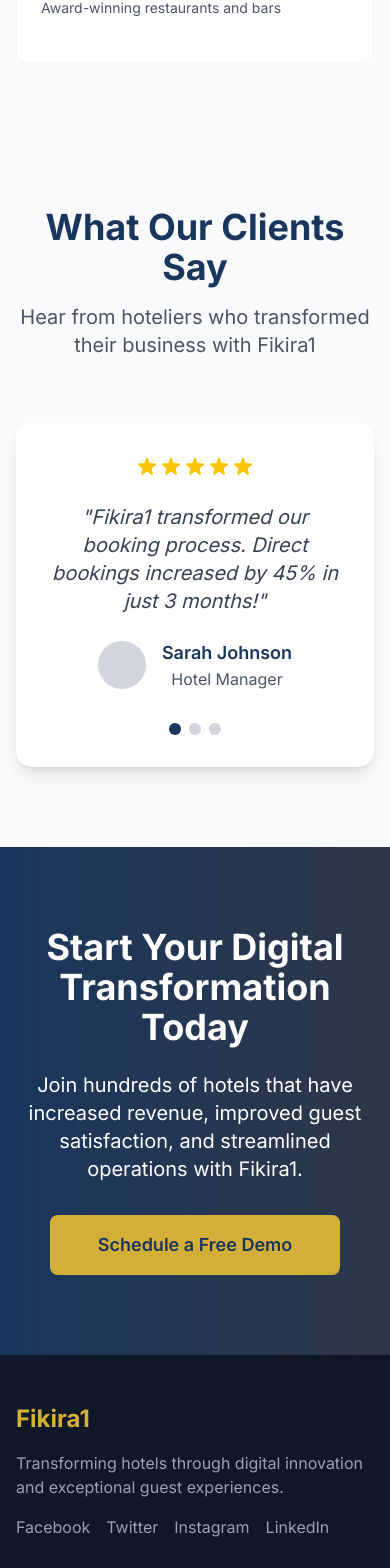
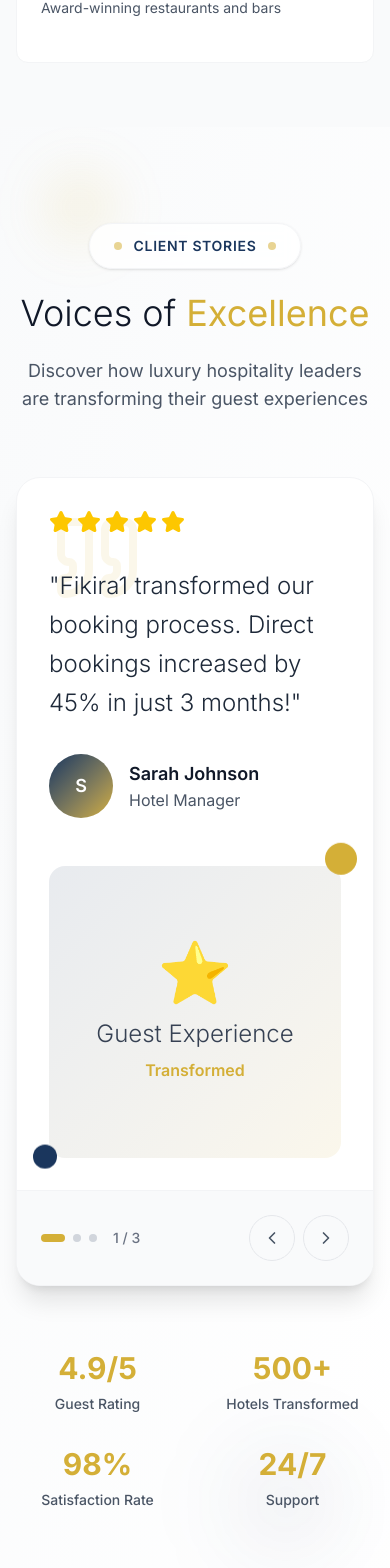
Before and after one commit to purityruth/shanda_hotel, a Next.js app: page / in a window 390 px wide. Shown: the part 6757-8325 px from the top of the page. Built offline with nearby package versions, Linux system fonts and the light colour scheme.

Commit message:
Testimonials section

```diff
--- a/src/components/TestimonialsSection.tsx
+++ b/src/components/TestimonialsSection.tsx
@@ -1,52 +1,107 @@
 // components/TestimonialsSection.tsx
 'use client';
 
-import { useState } from 'react';
+import { useState, useRef, useEffect } from 'react';
 import { testimonials } from '@/lib/data';
+import { Quote, Star, ChevronLeft, ChevronRight } from 'lucide-react';
 
 export default function TestimonialsSection() {
   const [currentTestimonial, setCurrentTestimonial] = useState(0);
+  const [isVisible, setIsVisible] = useState(false);
+  const sectionRef = useRef(null);
+
+  useEffect(() => {
+    const observer = new IntersectionObserver(
+      ([entry]) => {
+        if (entry.isIntersecting) {
+          setIsVisible(true);
+        }
+      },
+      { threshold: 0.2 }
+    );
+
+    if (sectionRef.current) {
+      observer.observe(sectionRef.current);
+    }
+
+    return () => observer.disconnect();
+  }, []);
+
+  const nextTestimonial = () => {
+    setCurrentTestimonial((prev) => (prev + 1) % testimonials.length);
+  };
+
+  const prevTestimonial = () => {
+    setCurrentTestimonial((prev) => (prev - 1 + testimonials.length) % testimonials.length);
+  };
 
   return (
-    <section className="py-20 bg-gray-50">
-      <div className="container mx-auto px-4">
-        <div className="text-center mb-16">
-          <h2 className="text-4xl font-bold text-primary mb-4">
-            What Our Clients Say
+    <section ref={sectionRef} className="py-24 bg-gradient-to-br from-gray-50 to-white relative overflow-hidden">
+      {/* Background Elements */}
+      <div className="absolute top-10 left-10 w-20 h-20 bg-secondary/10 rounded-full blur-xl"></div>
+      <div className="absolute bottom-10 right-10 w-32 h-32 bg-primary/5 rounded-full blur-2xl"></div>
+
+      <div className="container mx-auto px-4 relative z-10">
+        {/* Header */}
+        <div className={`text-center mb-16 transition-all duration-1000 ${
+          isVisible ? 'opacity-100 translate-y-0' : 'opacity-0 translate-y-8'
+        }`}>
+          <div className="inline-flex items-center gap-3 bg-white/80 backdrop-blur-sm px-6 py-3 rounded-full shadow-sm border border-gray-100 mb-6">
+            <div className="w-2 h-2 bg-secondary rounded-full animate-pulse"></div>
+            <span className="text-sm font-semibold text-primary uppercase tracking-wider">
+              Client Stories
+            </span>
+            <div className="w-2 h-2 bg-secondary rounded-full animate-pulse"></div>
+          </div>
+
+          <h2 className="text-4xl md:text-5xl font-light text-gray-900 mb-6">
+            Voices of <span className="text-secondary font-normal">Excellence</span>
           </h2>
-          <p className="text-xl text-gray-600">
-            Hear from hoteliers who transformed their business with Fikira1
+          <p className="text-lg text-gray-600 max-w-2xl mx-auto">
+            Discover how luxury hospitality leaders are transforming their guest experiences
           </p>
         </div>
 
-        <div className="max-w-4xl mx-auto">
-          <div className="bg-white rounded-2xl shadow-lg p-8 md:p-12">
-            <div className="text-center">
-              <div className="flex justify-center mb-6">
+        {/* Testimonial Carousel */}
+        <div className="max-w-6xl mx-auto">
+          <div className={`relative bg-white rounded-3xl shadow-xl border border-gray-100 overflow-hidden transition-all duration-1000 ${
+            isVisible ? 'opacity-100 translate-y-0' : 'opacity-0 translate-y-8'
+          }`}>
+            {/* Decorative Quote Icon */}
+            <div className="absolute top-8 left-8 text-secondary/10">
+              <Quote className="w-24 h-24" />
+            </div>
+
+            <div className="relative z-10 p-8 md:p-12 lg:p-16">
+              <div className="grid grid-cols-1 lg:grid-cols-2 gap-12 items-center">
+                {/* Testimonial Content */}
+                <div className="space-y-8">
+                  {/* Stars */}
+                  <div className="flex gap-1">
                     {[...Array(5)].map((_, i) => (
-                  <svg
+                      <Star
                         key={i}
                         className={`w-6 h-6 ${
                           i < testimonials[currentTestimonial].rating
-                        ? 'text-yellow-400'
+                            ? 'text-yellow-400 fill-current'
                             : 'text-gray-300'
                         }`}
-                    fill="currentColor"
-                    viewBox="0 0 20 20"
-                  >
-                    <path d="M9.049 2.927c.3-.921 1.603-.921 1.902 0l1.07 3.292a1 1 0 00.95.69h3.462c.969 0 1.371 1.24.588 1.81l-2.8 2.034a1 1 0 00-.364 1.118l1.07 3.292c.3.921-.755 1.688-1.54 1.118l-2.8-2.034a1 1 0 00-1.175 0l-2.8 2.034c-.784.57-1.838-.197-1.539-1.118l1.07-3.292a1 1 0 00-.364-1.118L2.98 8.72c-.783-.57-.38-1.81.588-1.81h3.461a1 1 0 00.951-.69l1.07-3.292z" />
-                  </svg>
+                      />
                     ))}
                   </div>
 
-              <blockquote className="text-xl md:text-2xl text-gray-700 mb-6 italic">
+                  {/* Quote */}
+                  <blockquote className="text-2xl md:text-3xl font-light text-gray-800 leading-relaxed">
                     "{testimonials[currentTestimonial].content}"
                   </blockquote>
 
-              <div className="flex items-center justify-center space-x-4">
-                <div className="w-12 h-12 bg-gray-300 rounded-full flex-shrink-0" />
+                  {/* Author */}
+                  <div className="flex items-center gap-4">
+                    <div className="w-16 h-16 bg-gradient-to-br from-primary to-secondary rounded-full flex items-center justify-center text-white font-semibold text-lg">
+                      {testimonials[currentTestimonial].name.charAt(0)}
+                    </div>
                     <div>
-                  <div className="font-semibold text-primary text-lg">
+                      <div className="font-semibold text-gray-900 text-lg">
                         {testimonials[currentTestimonial].name}
                       </div>
                       <div className="text-gray-600">
@@ -56,18 +111,85 @@
                   </div>
                 </div>
 
-            <div className="flex justify-center mt-8 space-x-2">
+                {/* Visual Element */}
+                <div className="relative">
+                  <div className="aspect-square rounded-2xl bg-gradient-to-br from-primary/10 to-secondary/10 flex items-center justify-center">
+                    <div className="text-center">
+                      <div className="text-6xl mb-4">⭐</div>
+                      <div className="text-2xl font-light text-gray-700">Guest Experience</div>
+                      <div className="text-secondary font-semibold mt-2">Transformed</div>
+                    </div>
+                  </div>
+
+                  {/* Floating Elements */}
+                  <div className="absolute -top-4 -right-4 w-8 h-8 bg-secondary rounded-full animate-bounce"></div>
+                  <div className="absolute -bottom-4 -left-4 w-6 h-6 bg-primary rounded-full animate-bounce delay-300"></div>
+                </div>
+              </div>
+            </div>
+
+            {/* Navigation */}
+            <div className="flex items-center justify-between p-6 bg-gray-50 border-t border-gray-100">
+              <div className="flex items-center gap-4">
+                {/* Progress Dots */}
+                <div className="flex gap-2">
                   {testimonials.map((_, index) => (
                     <button
                       key={index}
                       onClick={() => setCurrentTestimonial(index)}
-                  className={`w-3 h-3 rounded-full transition-colors ${
-                    index === currentTestimonial ? 'bg-primary' : 'bg-gray-300'
+                      className={`w-2 h-2 rounded-full transition-all duration-300 ${
+                        index === currentTestimonial
+                          ? 'bg-secondary w-6'
+                          : 'bg-gray-300 hover:bg-gray-400'
                       }`}
                     />
                   ))}
                 </div>
+
+                {/* Counter */}
+                <div className="text-sm text-gray-500 font-medium">
+                  {currentTestimonial + 1} / {testimonials.length}
                 </div>
+              </div>
+
+              {/* Navigation Arrows */}
+              <div className="flex gap-2">
+                <button
+                  onClick={prevTestimonial}
+                  className="p-3 rounded-full border border-gray-200 hover:border-secondary hover:bg-white transition-all duration-300 group"
+                >
+                  <ChevronLeft className="w-5 h-5 text-gray-600 group-hover:text-secondary" />
+                </button>
+                <button
+                  onClick={nextTestimonial}
+                  className="p-3 rounded-full border border-gray-200 hover:border-secondary hover:bg-white transition-all duration-300 group"
+                >
+                  <ChevronRight className="w-5 h-5 text-gray-600 group-hover:text-secondary" />
+                </button>
+              </div>
+            </div>
+          </div>
+        </div>
+
+        {/* Trust Indicators */}
+        <div className={`grid grid-cols-2 md:grid-cols-4 gap-8 mt-16 transition-all duration-1000 delay-500 ${
+          isVisible ? 'opacity-100 translate-y-0' : 'opacity-0 translate-y-8'
+        }`}>
+          {[
+            { number: '4.9/5', label: 'Guest Rating' },
+            { number: '500+', label: 'Hotels Transformed' },
+            { number: '98%', label: 'Satisfaction Rate' },
+            { number: '24/7', label: 'Support' }
+          ].map((stat, index) => (
+            <div key={index} className="text-center group">
+              <div className="text-3xl font-bold text-secondary mb-2 group-hover:scale-110 transition-transform duration-300">
+                {stat.number}
+              </div>
+              <div className="text-gray-600 text-sm font-medium">
+                {stat.label}
+              </div>
+            </div>
+          ))}
         </div>
       </div>
     </section>
```
Lines whose indentation alone changed are shown as unchanged.
